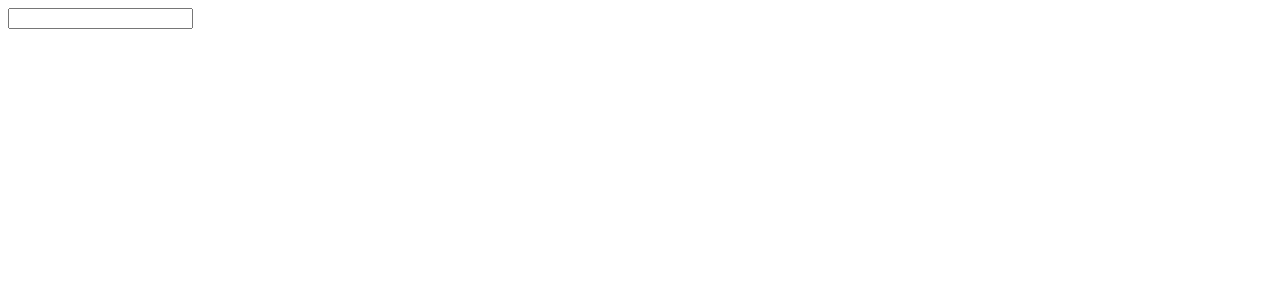
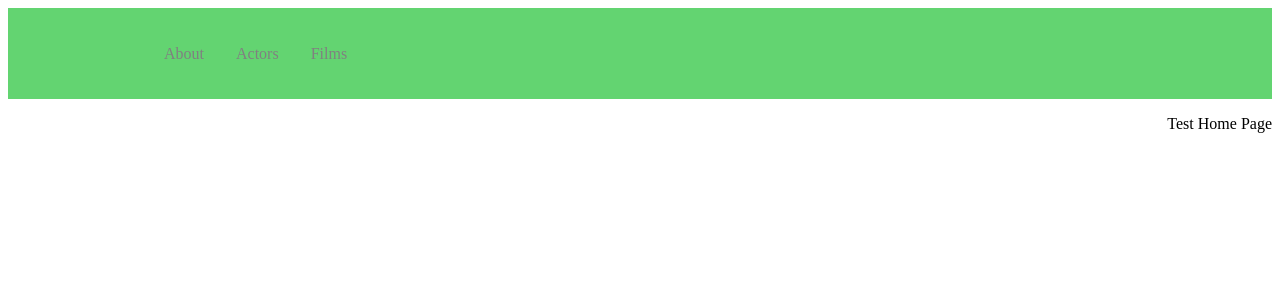
Before and after one commit to Ghost5453/TSI-Saikila-Frontend, a React (Create React App) app: page / in a window 1280 px wide. Shown: the top 300 px of the page. Built offline with nearby package versions, Linux system fonts and the light colour scheme.

Commit message:
Got search working and added a navbar

```diff
--- a/package.json
+++ b/package.json
@@ -9,7 +9,10 @@
     "html-react-parser": "^3.0.4",
     "react": "^18.2.0",
     "react-dom": "^18.2.0",
+    "react-icons": "^4.6.0",
+    "react-router-dom": "^6.4.3",
     "react-scripts": "5.0.1",
+    "styled-components": "^5.3.6",
     "web-vitals": "^2.1.4"
   },
   "scripts": {
--- /dev/null
+++ b/src/App.js
@@ -0,0 +1,25 @@
+import React from "react";
+import Navbar from "./components/Navbar";
+import { BrowserRouter as Router, Routes, Route } from "react-router-dom";
+import Home from "./pages";
+import About from "./pages/about";
+import Actors from "./pages/actors";
+import Films from "./pages/films";
+
+function App()
+{
+    console.log("App")
+    return(
+        <Router>
+            <Navbar />
+            <Routes>
+                <Route path='/' exact element={<Home />} />
+                <Route path='/about' element={<About />} />
+                <Route path='/actors' element={<Actors />} />
+                <Route path='/films' element={<Films />} />
+            </Routes>
+        </Router>
+    )
+}
+
+export default App;
--- /dev/null
+++ b/src/components/Navbar/NavbarElements.js
@@ -0,0 +1,80 @@
+import { FaBars } from 'react-icons/fa';
+import { NavLink as Link } from "react-router-dom";
+import styled from "styled-components";
+
+export const Nav = styled.nav`
+    background: #63D471;
+    height: 85px;
+    display: flex;
+    justify-content: space-between;
+    padding: 0.2rem calc((100vw - 1000px) / 2);
+    z-index: 12;
+`;
+
+export const NavLink = styled(Link)`
+    color: #808080;
+    display: flex;
+    align-items: center;
+    text-decoration: none;
+    padding: 0 1rem;
+    height: 100%;
+    cursor: pointer;
+    &.active
+    {
+        color: #000000;
+    }
+`;
+
+export const Bars = styled(FaBars)`
+    display: none;
+    color: #808080;
+    @media screen and (max-width: 768px)
+    {
+        display: block;
+        position: absolute;
+        top: 0;
+        right: 0;
+        transform: translate(-100%, 75%);
+        font-size: 1.8rem;
+        cursor: pointer;
+    }
+`;
+
+export const NavMenu = styled.div`
+    display: flex;
+    align-items: center;
+    margin-right: -24px;
+    @media screen and (max-width: 768px)
+    {
+        display: none;
+    }
+`;
+
+export const NavBtn = styled.nav`
+    display: flex;
+    align-items: center;
+    margin-right: 24px;
+    @media screen and (max-width: 768px)
+    {
+        display: none;
+    }
+`;
+
+export const NavBtnLink = styled(Link)`
+    border-radius: 4px;
+    background: #808080;
+    padding: 10px 22px;
+    color: #000000;
+    outline: none;
+    border: none;
+    cursor: pointer;
+    transition: all 0.2s ease-in-out;
+    text-decoration: none;
+    margin-left: 24px;
+    &:hover
+    {
+        transition: all 0.2s ease-in-out;
+        background: #fff;
+        color: #808080;
+    }
+`;
--- /dev/null
+++ b/src/components/Navbar/index.js
@@ -0,0 +1,31 @@
+import React from "react";
+import {
+    Nav,
+    NavLink,
+    Bars,
+    NavMenu,
+} from "./NavbarElements";
+
+const Navbar = () => {
+    return(
+        <div>
+            <Nav>
+                <Bars />
+
+                <NavMenu>
+                    <NavLink to = "/about">
+                        About
+                    </NavLink>
+                    <NavLink to ="/actors">
+                        Actors
+                    </NavLink>
+                    <NavLink to ="/films">
+                        Films
+                    </NavLink>
+                </NavMenu>
+            </Nav>
+        </div>
+    );
+};
+
+export default Navbar;
--- a/src/index.js
+++ b/src/index.js
@@ -1,94 +1,8 @@
-import React from 'react';
+import React from "react";
 import ReactDOM from 'react-dom/client';
-import {useEffect} from 'react';
-import {useState} from 'react';
-
-function FullPage()
-{
-    const[search, setSerch] = useState("");
-    const[update, setUpdate] = useState(false);
-    const baceUrl = "http://localhost:8080/films/all/"
-    let myUrl = "http://localhost:8080/films/";
-
-    const changeUpdate = () =>{
-        setUpdate(false);
-    }
-
-    const handlChange = e =>
-    {
-        if (e.target.value === "")
-        {
-            myUrl = "http://localhost:8080/films/"
-        } else
-        {
-            myUrl = baceUrl + e.target.value
-        }
-
-        setUpdate(true);
-        setSerch(myUrl);
-    }
-
-    return(
-    <div>
-         <input type="text" onChange={handlChange}></input>
-         <div>{GetAPIs(search, update, changeUpdate)}</div>
-    </div>)
-}
-
-function GetAPIs(url, myUpdate, myChangeUpdate)
-{
-    console.log(`in get api ${url}`);
-    const [myJson, setJson] = useState([]);
-
-    const getAPI = async () =>{
-        console.log("in async");
-        console.log(`url async: ${url}`);
-        const res = await fetch(url);
-        console.log(res);
-        const responce = await res.json();
-        console.log(responce);
-
-        console.log("got responce");
-
-        setJson(responce);
-    }
-
-    useEffect(() =>
-    {
-        if(myUpdate)
-        {
-            try
-            {
-                console.log("in try")
-                getAPI();
-                myChangeUpdate();
-            }
-            catch(err)
-            {
-                console.log(err);
-            }
-
-        }
-
-
-    },[myUpdate])
-
-    return(
-        <div>
-            {myJson.map((film) =>(
-            <div>
-                <p>
-                    Film: {film.filmTitle} <br></br>
-                    Discription: {film.filmDescription}
-                </p>
-            </div>
-        ))}
-        </div>
-
-    )
-}
+import App from "./App";
 
 const root = ReactDOM.createRoot(document.getElementById("root"))
 root.render(
-    <FullPage />
+    <App />
 );
--- /dev/null
+++ b/src/pages/about.js
@@ -0,0 +1,12 @@
+import React from "react";
+
+const About = () =>
+{
+    return(
+        <div>
+            <p>Test About Page</p>
+        </div>
+    )
+}
+
+export default About;
--- /dev/null
+++ b/src/pages/actors.js
@@ -0,0 +1,12 @@
+import React from "react";
+
+const Actors = () =>
+{
+    return(
+        <div>
+            <p>Test Actors Page</p>
+        </div>
+    )
+}
+
+export default Actors;
--- /dev/null
+++ b/src/pages/films.js
@@ -0,0 +1,12 @@
+import React from "react";
+
+const Films = () =>
+{
+    return(
+        <div>
+            <p>Test Films Page</p>
+        </div>
+    )
+}
+
+export default Films;
--- /dev/null
+++ b/src/pages/index.js
@@ -0,0 +1,21 @@
+import React from "react";
+
+const Home = () =>
+{
+    console.log("Home (Pages)");
+    return(
+        <div
+            style=
+            {{
+                display: 'flex',
+                justifyContent: 'Right',
+                alignItems: 'Right',
+                height: '100vh'
+            }}
+        >
+            <p>Test Home Page</p>
+        </div>
+    )
+}
+
+export default Home;
```
Also changed, not shown: src/pages/workingSearch.js (added, +94 -0 lines), 1 other file (tests, documents, lock files or other folders).
